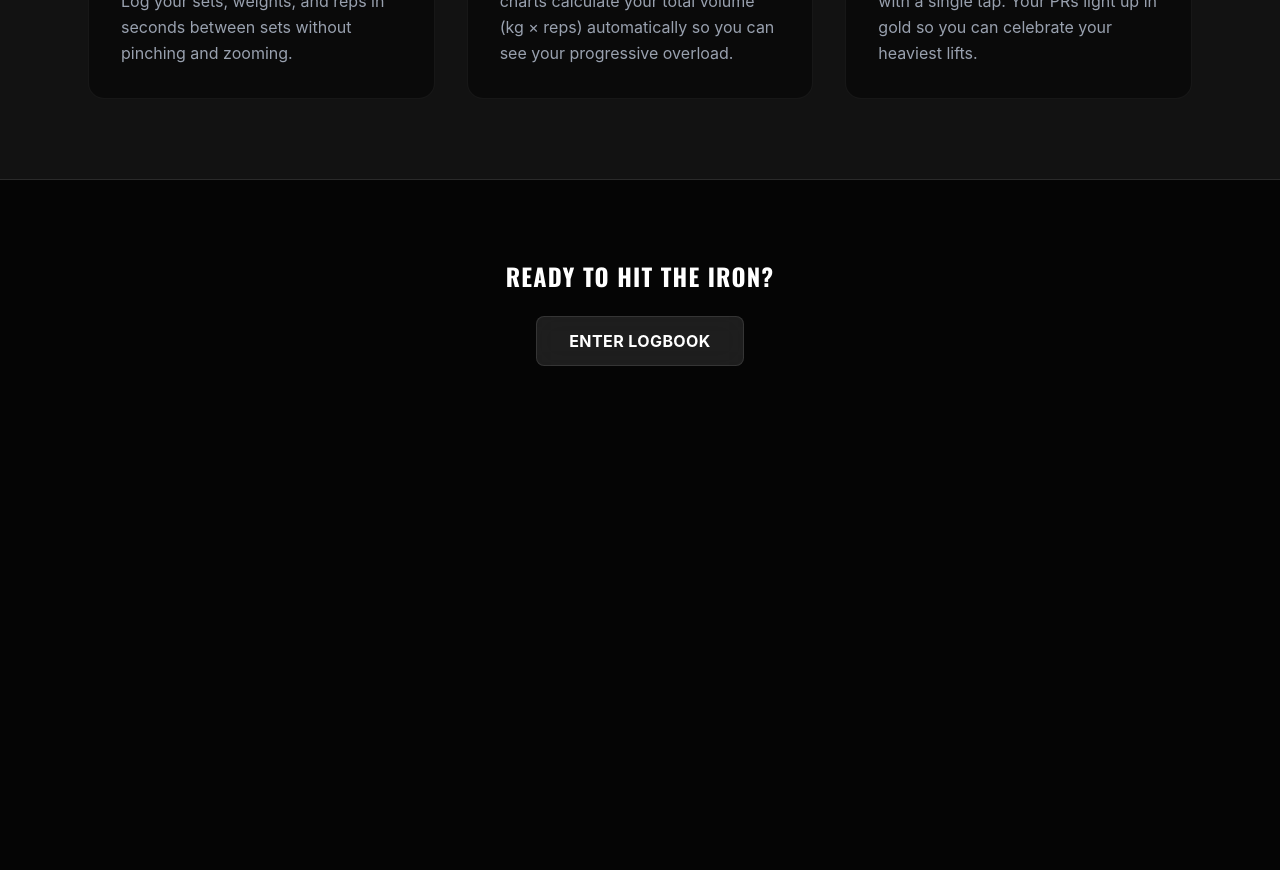
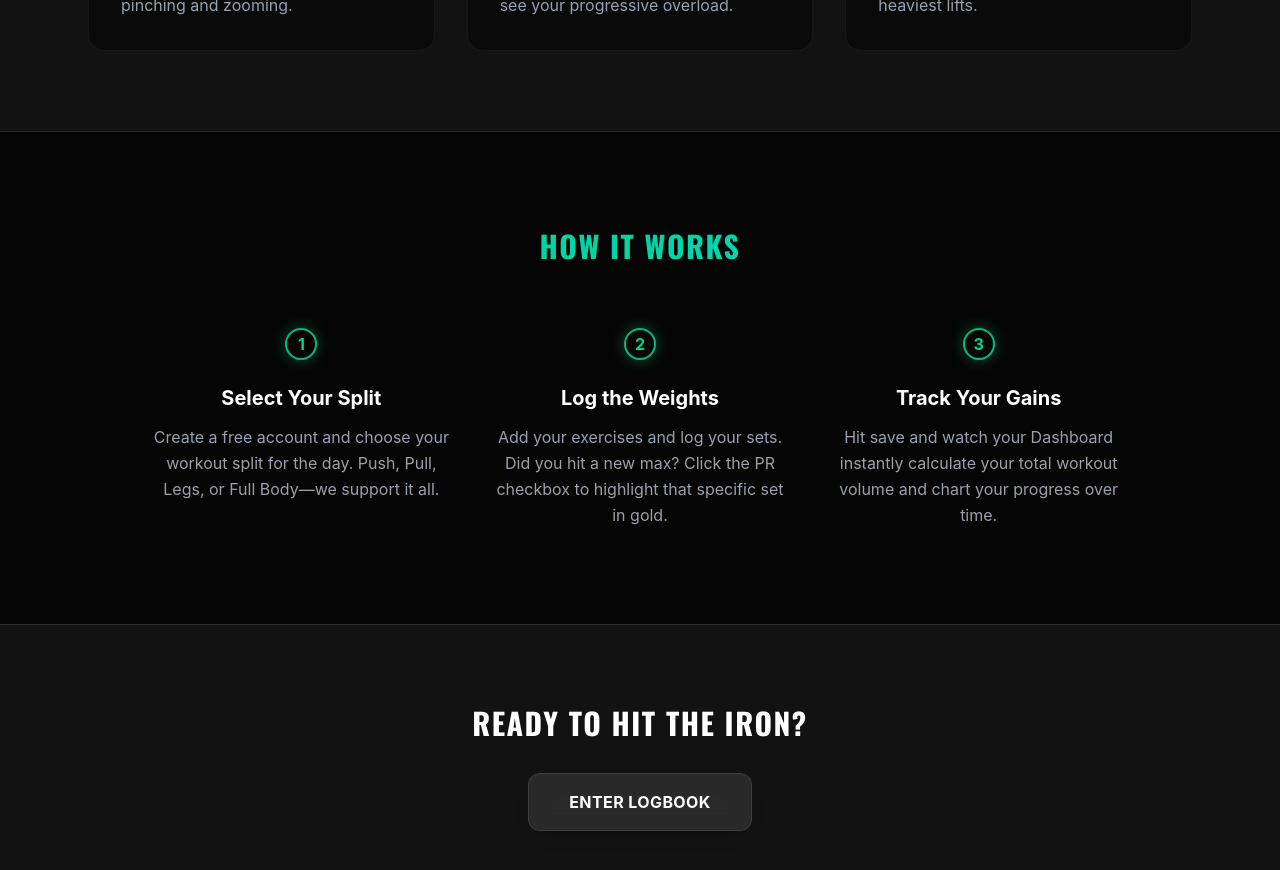
Before and after one commit to AkshayTiwari222/omg-urave-gym, a React (Vite) app in the folder frontend/: page / in a window 1280 px wide. Shown: the part 1080-1950 px from the top of the page. Before the commit the page ends 1526 px from the top, so only its background shows below. Built offline with nearby package versions, Linux system fonts and the light colour scheme.

Commit message:
Added How It Works timeline to Landing Page

```diff
--- a/frontend/src/pages/Home.jsx
+++ b/frontend/src/pages/Home.jsx
@@ -9,7 +9,7 @@ function Home() {
 
       {/* Navbar */}
       <nav className="p-6 flex justify-between items-center max-w-6xl mx-auto">
-        <h1 className="text-2xl font-bold text-transparent bg-clip-text bg-linear-to-r from-emerald-400 to-teal-300 tracking-wider uppercase">
+        <h1 className="text-2xl font-bold text-transparent bg-clip-text bg-gradient-to-r from-emerald-400 to-teal-300 tracking-wider uppercase">
           OMG Urave Gym
         </h1>
         <div className="flex gap-4">
@@ -29,13 +29,13 @@ function Home() {
       </nav>
 
       {/* Hero Section */}
-      <header className="max-w-4xl mx-auto px-6 pt-20 pb-32 text-center">
+      <header className="max-w-4xl mx-auto px-6 pt-20 pb-20 text-center">
         <div className="inline-block mb-4 px-3 py-1 rounded-full bg-emerald-500/10 border border-emerald-500/20 text-emerald-400 text-sm font-semibold tracking-wide">
           🚀 Your New Digital Logbook
         </div>
         <h2 className="text-5xl md:text-7xl font-extrabold mb-6 tracking-tight leading-tight">
           Track Every Rep. <br />
-          <span className="text-transparent bg-clip-text bg-linear-to-r from-emerald-400 to-teal-400">
+          <span className="text-transparent bg-clip-text bg-gradient-to-r from-emerald-400 to-teal-400">
             Smash Every PR.
           </span>
         </h2>
@@ -44,19 +44,18 @@ function Home() {
         </p>
         <button
           onClick={() => navigate('/register')}
-          className="bg-linear-to-r from-emerald-500 to-teal-400 hover:from-emerald-400 hover:to-teal-300 text-black font-bold py-4 px-10 rounded-xl shadow-[0_0_30px_rgba(16,185,129,0.3)] hover:shadow-[0_0_40px_rgba(16,185,129,0.5)] transform hover:-translate-y-1 transition-all duration-300 text-lg uppercase tracking-wide"
+          className="bg-gradient-to-r from-emerald-500 to-teal-400 hover:from-emerald-400 hover:to-teal-300 text-black font-bold py-4 px-10 rounded-xl shadow-[0_0_30px_rgba(16,185,129,0.3)] hover:shadow-[0_0_40px_rgba(16,185,129,0.5)] transform hover:-translate-y-1 transition-all duration-300 text-lg uppercase tracking-wide"
         >
           Start Tracking for Free
         </button>
       </header>
 
-      {/* "Chhote Chhote Examples" / Features Section */}
+      {/* "Why Choose This App" Features Section */}
       <section className="bg-white/5 border-y border-white/10 py-20">
         <div className="max-w-6xl mx-auto px-6">
           <h3 className="text-3xl font-bold text-center mb-16 tracking-wide uppercase">Why Choose This App?</h3>
 
           <div className="grid md:grid-cols-3 gap-8">
-            {/* Feature 1 */}
             <div className="bg-black/40 p-8 rounded-2xl border border-white/5 hover:border-emerald-500/30 transition-colors">
               <div className="text-emerald-400 text-4xl mb-4">📱</div>
               <h4 className="text-xl font-bold mb-3">Mobile First</h4>
@@ -65,7 +64,6 @@ function Home() {
               </p>
             </div>
 
-            {/* Feature 2 */}
             <div className="bg-black/40 p-8 rounded-2xl border border-white/5 hover:border-emerald-500/30 transition-colors">
               <div className="text-emerald-400 text-4xl mb-4">📈</div>
               <h4 className="text-xl font-bold mb-3">Volume Graphs</h4>
@@ -74,7 +72,6 @@ function Home() {
               </p>
             </div>
 
-            {/* Feature 3 */}
             <div className="bg-black/40 p-8 rounded-2xl border border-white/5 hover:border-emerald-500/30 transition-colors">
               <div className="text-emerald-400 text-4xl mb-4">⭐</div>
               <h4 className="text-xl font-bold mb-3">PR Tracking</h4>
@@ -86,12 +83,44 @@ function Home() {
         </div>
       </section>
 
+      {/* --- NEW: HOW IT WORKS SECTION --- */}
+      <section className="py-24">
+        <div className="max-w-5xl mx-auto px-6">
+          <h3 className="text-3xl font-bold text-center mb-16 tracking-wide uppercase text-transparent bg-clip-text bg-gradient-to-r from-emerald-400 to-teal-400">How It Works</h3>
+
+          <div className="relative border-l border-emerald-500/30 ml-4 md:ml-0 md:border-none space-y-12 md:space-y-0 md:grid md:grid-cols-3 md:gap-10">
+
+            {/* Step 1 */}
+            <div className="relative pl-8 md:pl-0 md:text-center">
+              <div className="absolute left-[-17px] top-0 md:relative md:left-auto md:mb-6 w-8 h-8 bg-[#050505] border-2 border-emerald-500 rounded-full flex items-center justify-center font-bold text-emerald-400 mx-auto shadow-[0_0_15px_rgba(16,185,129,0.4)]">1</div>
+              <h4 className="text-xl font-bold mb-3 text-white">Select Your Split</h4>
+              <p className="text-gray-400 leading-relaxed">Create a free account and choose your workout split for the day. Push, Pull, Legs, or Full Body—we support it all.</p>
+            </div>
+
+            {/* Step 2 */}
+            <div className="relative pl-8 md:pl-0 md:text-center">
+              <div className="absolute left-[-17px] top-0 md:relative md:left-auto md:mb-6 w-8 h-8 bg-[#050505] border-2 border-emerald-500 rounded-full flex items-center justify-center font-bold text-emerald-400 mx-auto shadow-[0_0_15px_rgba(16,185,129,0.4)]">2</div>
+              <h4 className="text-xl font-bold mb-3 text-white">Log the Weights</h4>
+              <p className="text-gray-400 leading-relaxed">Add your exercises and log your sets. Did you hit a new max? Click the PR checkbox to highlight that specific set in gold.</p>
+            </div>
+
+            {/* Step 3 */}
+            <div className="relative pl-8 md:pl-0 md:text-center">
+              <div className="absolute left-[-17px] top-0 md:relative md:left-auto md:mb-6 w-8 h-8 bg-[#050505] border-2 border-emerald-500 rounded-full flex items-center justify-center font-bold text-emerald-400 mx-auto shadow-[0_0_15px_rgba(16,185,129,0.4)]">3</div>
+              <h4 className="text-xl font-bold mb-3 text-white">Track Your Gains</h4>
+              <p className="text-gray-400 leading-relaxed">Hit save and watch your Dashboard instantly calculate your total workout volume and chart your progress over time.</p>
+            </div>
+
+          </div>
+        </div>
+      </section>
+
       {/* Footer CTA */}
-      <footer className="max-w-4xl mx-auto px-6 py-20 text-center">
-        <h3 className="text-2xl font-bold mb-6">Ready to hit the iron?</h3>
+      <footer className="bg-white/5 border-t border-white/10 px-6 py-20 text-center">
+        <h3 className="text-3xl font-bold mb-8">Ready to hit the iron?</h3>
         <button
           onClick={() => navigate('/login')}
-          className="bg-white/10 hover:bg-white/20 backdrop-blur-md border border-white/10 text-white px-8 py-3 rounded-lg font-bold transition-all uppercase tracking-wide"
+          className="bg-white/10 hover:bg-white/20 backdrop-blur-md border border-white/10 text-white px-10 py-4 rounded-xl font-bold transition-all uppercase tracking-wide shadow-lg"
         >
           Enter Logbook
         </button>
```
